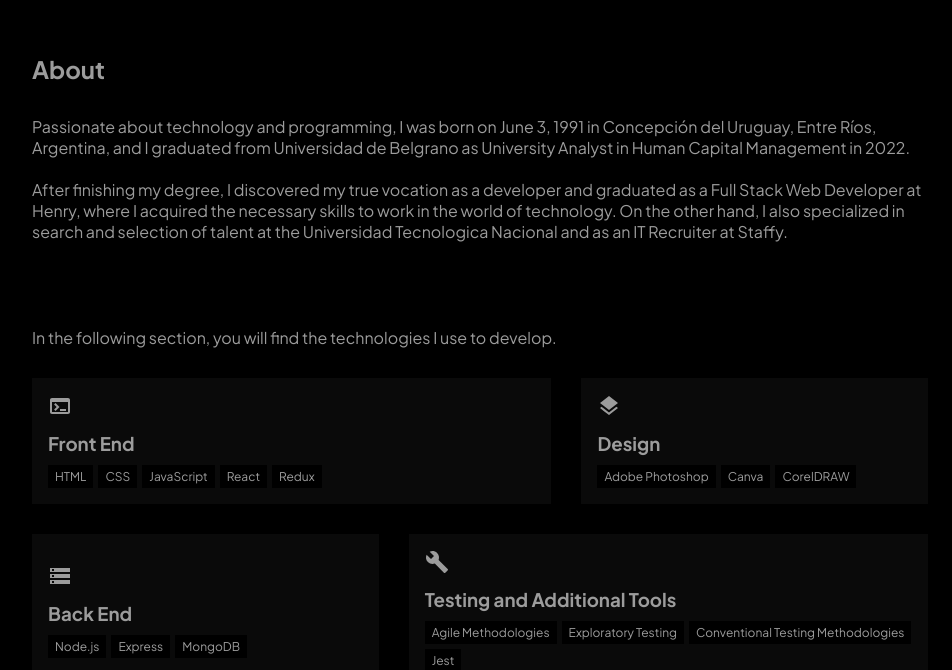
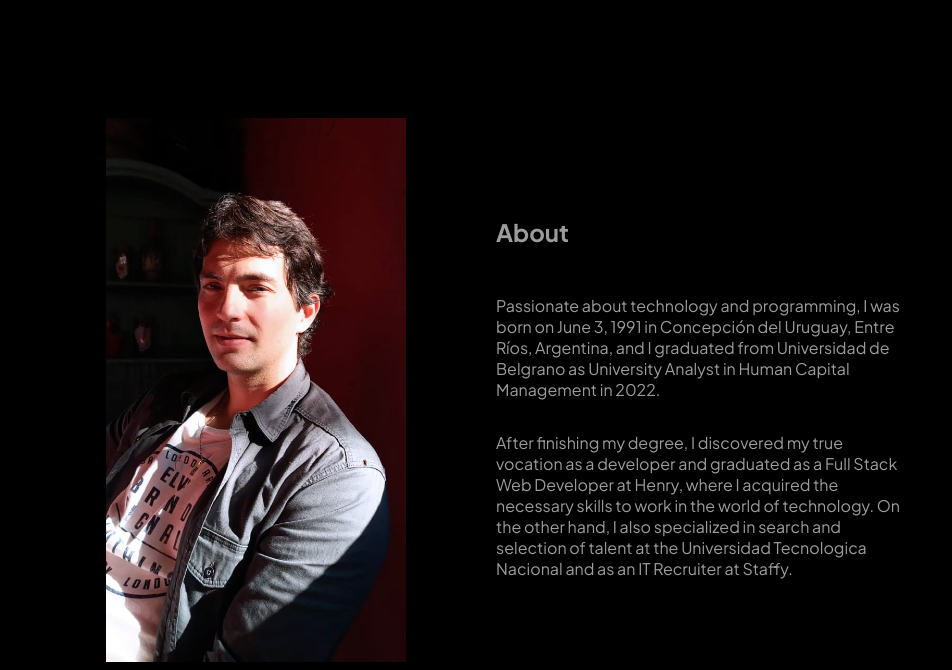
Before and after one commit to lucastamburlini/portfolio, a React (Vite) app: page / in a window 1280 px wide. Shown: the part 810-1480 px from the top of the page, without its empty margins (160-1112 px from the left). Built offline with nearby package versions, Linux system fonts and the light colour scheme.

Commit message:
style(about): add img and text

```diff
--- a/src/App.module.css
+++ b/src/App.module.css
@@ -59,6 +59,7 @@ a {
 }
 
 .container {
+  height: 100%;
   width: 80%;
   margin: auto;
 }
--- a/src/components/About/About.jsx
+++ b/src/components/About/About.jsx
@@ -1,18 +1,27 @@
 import { useSelector } from "react-redux";
 import translations from "../../assets/translations";
+import imgAbout from "../../assets/imgAbout.jpg";
 
-import style from './About.module.css';
+import style from "./About.module.css";
 
 const About = () => {
   const currentLanguage = useSelector((state) => state.language);
+  const currentTranslations = translations[currentLanguage];
 
   return (
     <div id="about" className={style.about}>
-      <h2>{translations[currentLanguage].about_title}</h2>
-      <p>{translations[currentLanguage].about_text_I}</p> <br />
-      <p>{translations[currentLanguage].about_text_II}</p>
-      <br />
-      <p>{translations[currentLanguage].about_text_III}</p>
+      <section className={style.aboutImg}>
+        <img src={imgAbout} alt={imgAbout} />
+      </section>
+      <section className={style.aboutInfo}>
+        <header>
+          <h2>{currentTranslations.about_title}</h2>
+        </header>
+        <main>
+          <p>{currentTranslations.about_text_I}</p>
+          <p>{currentTranslations.about_text_II}</p>
+        </main>
+      </section>
     </div>
   );
 };
--- a/src/components/About/About.module.css
+++ b/src/components/About/About.module.css
@@ -2,11 +2,48 @@
   display: flex;
   flex-direction: column;
   justify-content: center;
-  height: 100%;
+  min-height: 100vh;
   width: 100%;
-  padding: var(--pd-1);
+}
+
+.aboutImg {
+  display: flex;
+  justify-content: center;
+  align-items: center;
+}
+
+.aboutImg img {
+  width: 100%;
+  max-width: 300px;
+}
+
+.aboutInfo {
+  display: flex;
+  justify-content: center;
+  align-items: start;
+  flex-direction: column;
 }
 
 .about h2 {
   padding: var(--pd-1);
 }
+
+.about p {
+  padding: var(--pd-0);
+}
+
+@media screen and (min-width: 768px) {
+  .about {
+    display: flex;
+    flex-direction: row;
+  }
+
+  .aboutImg {
+    padding: 16px;
+    width: 50%;
+  }
+  .aboutInfo {
+    width: 50%;
+    padding: 16px;
+  }
+}
```
Also changed, not shown: src/assets/imgAbout.jpg (added).
